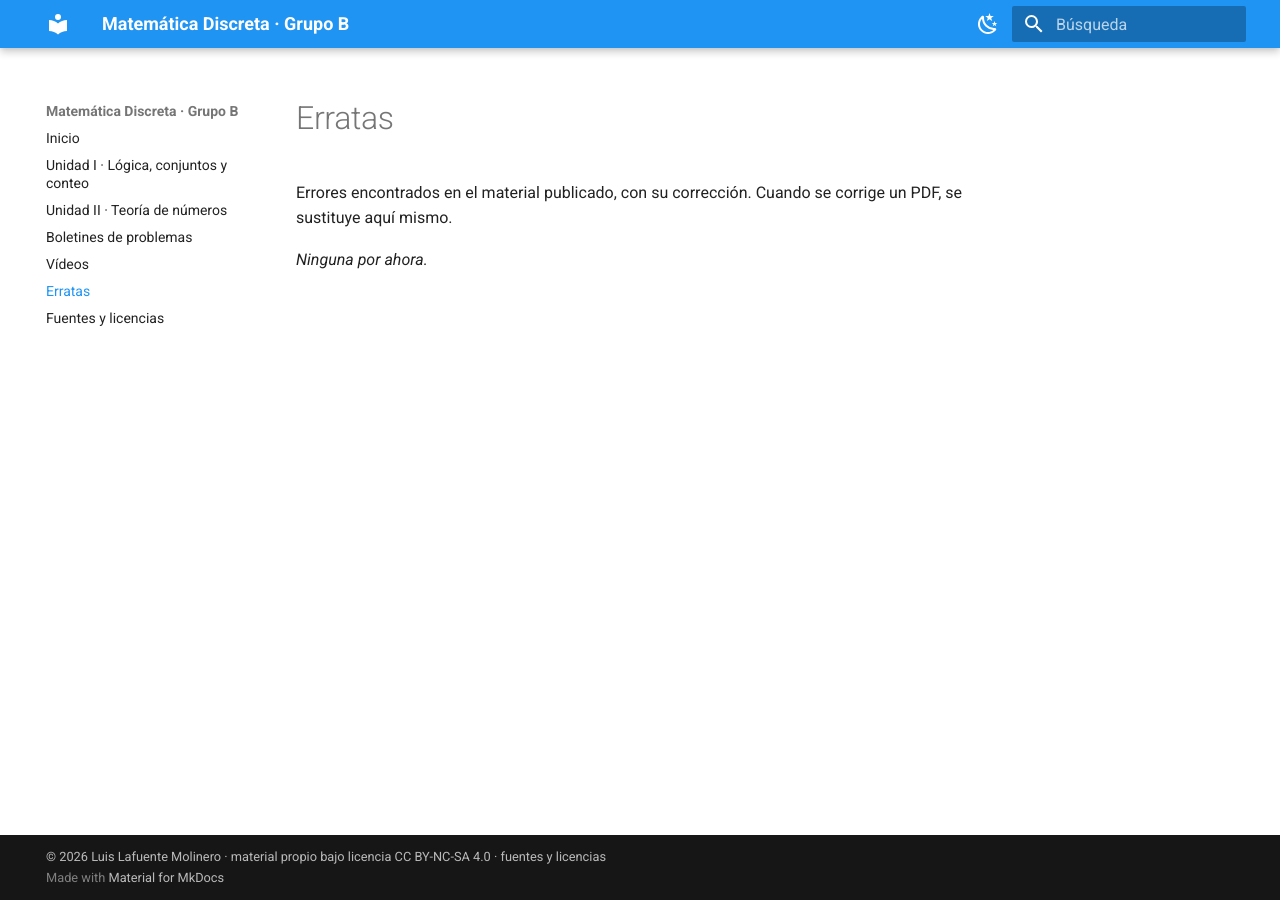
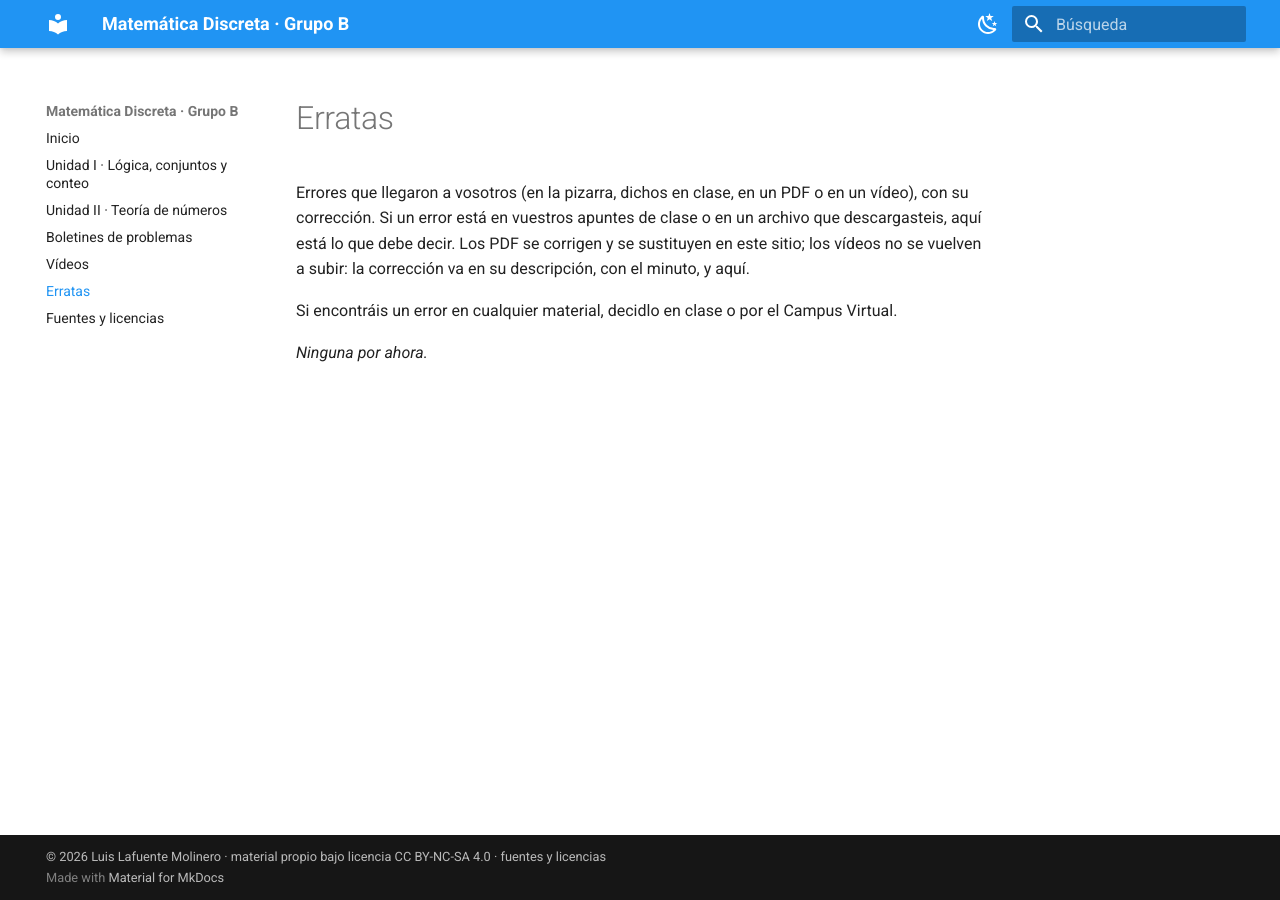
Before and after one commit to llafuent/md2627, an MkDocs documentation site: the page built from docs/erratas.md, in a window 1280 px wide. Built offline with MkDocs 1.6.1 and Material for MkDocs 9.7.7, drawn with Linux system fonts in a browser that asks for light colours.

Commit message:
Publicar material: erratas.md

```diff
--- a/docs/erratas.md
+++ b/docs/erratas.md
@@ -1,5 +1,15 @@
 # Erratas
 
-Errores encontrados en el material publicado, con su corrección. Cuando se corrige un PDF, se sustituye aquí mismo.
+Errores que llegaron a vosotros (en la pizarra, dichos en clase, en un PDF o en un vídeo), con su corrección. Si un
+error está en vuestros apuntes de clase o en un archivo que descargasteis, aquí está lo que debe decir. Los PDF se
+corrigen y se sustituyen en este sitio; los vídeos no se vuelven a subir: la corrección va en su descripción, con el
+minuto, y aquí.
+
+Si encontráis un error en cualquier material, decidlo en clase o por el Campus Virtual.
 
 *Ninguna por ahora.*
+
+<!-- Al añadir la primera fila, sustituir la línea anterior por la cabecera de la tabla:
+| Material | Dónde | Dice | Debe decir | Corregido |
+|---|---|---|---|---|
+Una fila por error, la sesión más reciente primero (regla: CLAUDE.md §9, paso 4). -->
```
